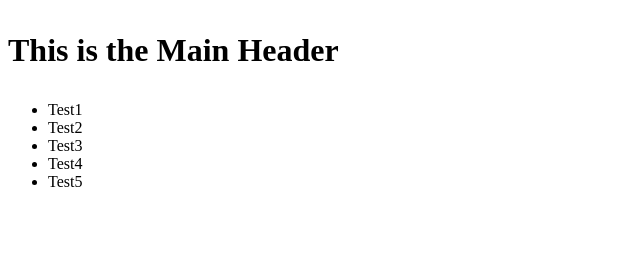
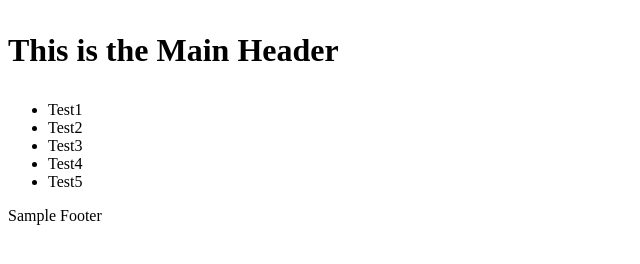
Before and after one commit to InifinityDarkLabs/idl-website, a plain HTML site: page index.html in a window 1280 px wide. Shown: the whole page, without its empty margins (0-640 px from the left). Drawn offline with Linux system fonts and the light colour scheme.

Commit message:
updated index.html with footer

```diff
--- a/index.html
+++ b/index.html
@@ -20,5 +20,8 @@
             <li>Test5</li>
         </ul>
     </div>
+    <div class="footer">
+        <p>Sample Footer</p>
+    </div>
 </body>
 </html>
```
